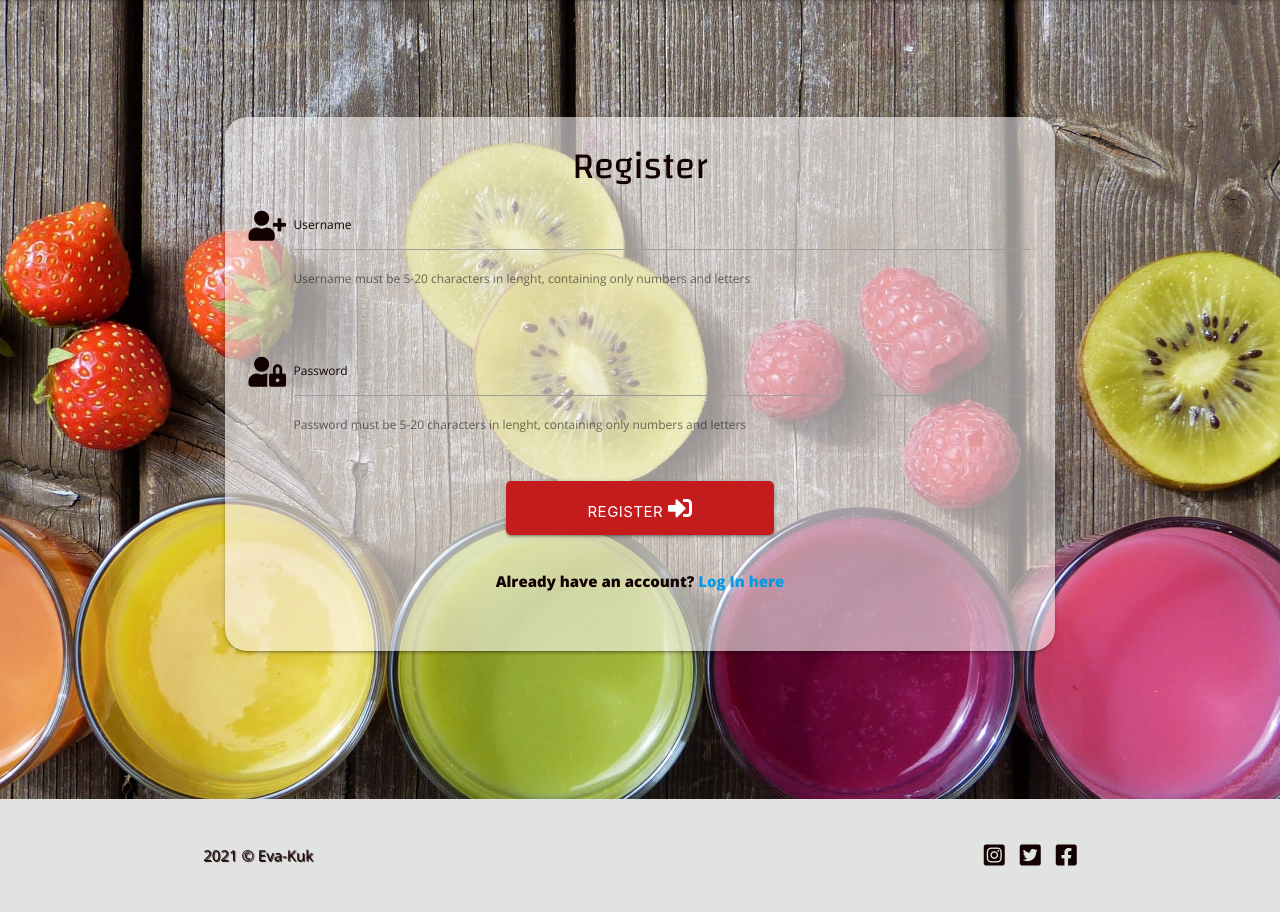
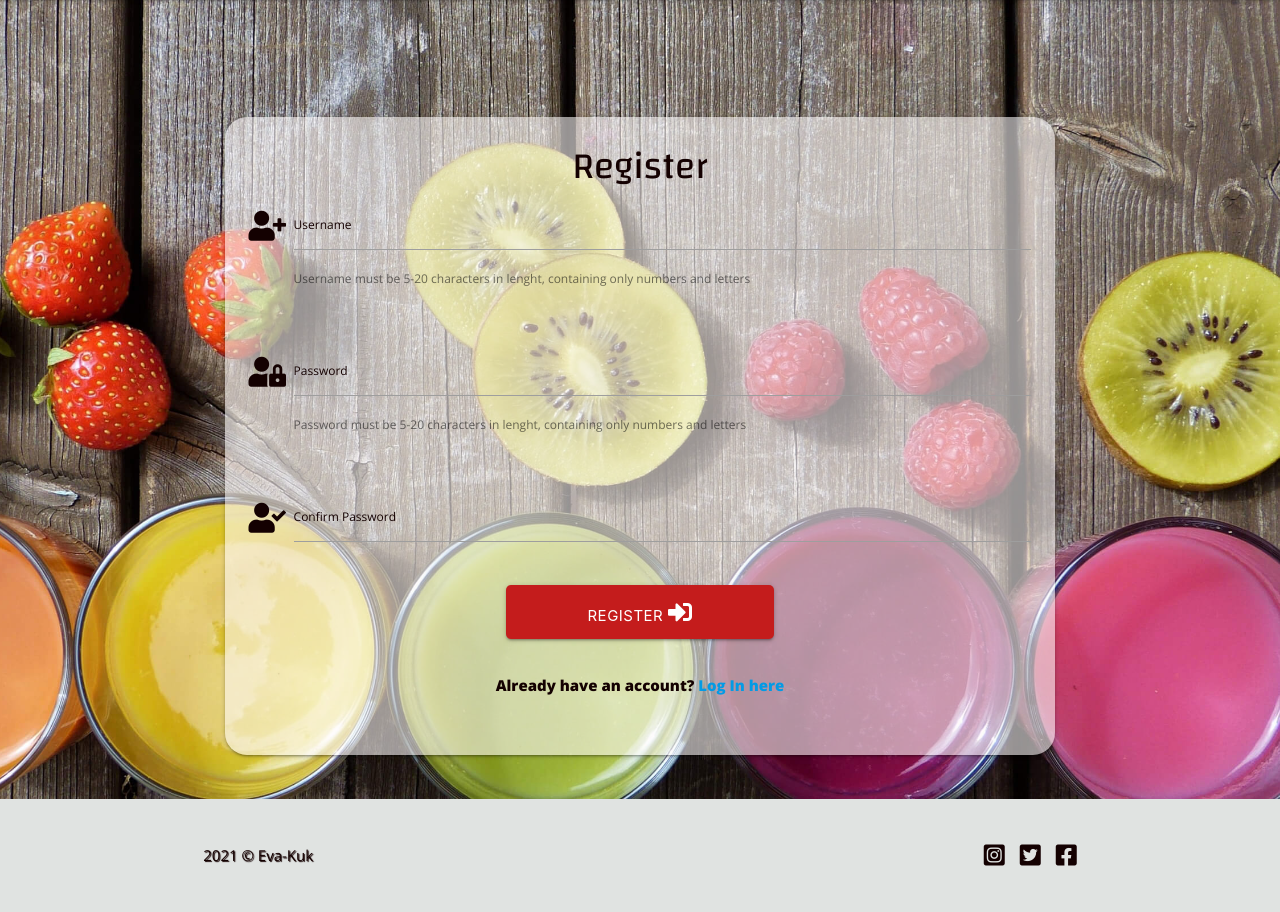
Before and after one commit to Eva-Kuk/smoothie-lovers, a Flask app: page /register in a window 1280 px wide. Shown: the part 65-977 px from the top of the page. Run offline with Flask 2, Linux system fonts and the light colour scheme; some libraries are stand-ins or nearby versions.

Commit message:
feat: Add confirmation password to register

```diff
--- a/app.py
+++ b/app.py
@@ -76,18 +76,28 @@ def register():
             flash("Username already exists, please choose another")
             return redirect(url_for("register"))
 
-        register = {
-            "username": request.form.get("username").lower(),
-            "password": generate_password_hash(request.form.get("password"))
-        }
-        # Add new user to the db
-        mongo.db.users.insert_one(register)
+        # confirm password
+        password = request.form.get("password")
+        confirm_password = request.form.get("confirm_password")
 
-        # put the new user into 'session' cookie
-        session["user"] = request.form.get("username").lower()
-        flash("Welcome, {}".format(
-            request.form.get("username")), "success")
-        return redirect(url_for("profile", username=session["user"]))
+        if password == confirm_password:
+            register = {
+                "username": request.form.get("username").lower(),
+                "password": generate_password_hash(
+                    request.form.get("password")),
+            }
+
+            # Add new user to the db
+            mongo.db.users.insert_one(register)
+
+            # put the new user into 'session' cookie
+            session["user"] = request.form.get("username").lower()
+            flash("Welcome, {}".format(
+                request.form.get("username")), "success")
+            return redirect(url_for("profile", username=session["user"]))
+        else:
+            flash(("Password doesn't match, try again"))
+            return redirect(url_for("register"))
 
     return render_template("register.html")
 
--- a/templates/register.html
+++ b/templates/register.html
@@ -13,10 +13,12 @@
                         <h1 class="center-align text-margin">Register</h1>
                         <div class="input-field col s12">
                             <i class="fas fa-user-plus prefix"></i>
-                    <input id="username" name="username" type="text" minlength="5"
-                    maxlength="20" pattern="^[a-zA-Z0-9]{5,20}$" class="validate" title="5 to 20 upper,lowercase letters and numbers" required>
+                            <input id="username" name="username" type="text" minlength="5" maxlength="20"
+                                pattern="^[a-zA-Z0-9]{5,20}$" class="validate"
+                                title="5 to 20 upper,lowercase letters and numbers" required>
                             <label for="username">Username</label>
-                    <p class="helper-text">Username must be  5-20 characters in lenght, containing only numbers and letters</p>
+                            <p class="helper-text">Username must be 5-20 characters in lenght, containing only numbers
+                                and letters</p>
                         </div>
 
                     </div>
@@ -24,10 +26,20 @@
                     <div class="row">
                         <div class="input-field col s12">
                             <i class="fas fa-user-lock prefix"></i>
-                    <input id="password" name="password" type="password" minlength="5"
-                    maxlength="20" pattern="^[a-zA-Z0-9]{5,20}$" class="validate" title="5 to 20 upper,lowercase letters and numbers" required>
+                            <input id="password" name="password" type="password" minlength="5" maxlength="20"
+                                pattern="^[a-zA-Z0-9]{5,20}$" class="validate"
+                                title="5 to 20 upper,lowercase letters and numbers" required>
                             <label for="password">Password</label>
-                    <p class="helper-text">Password must be  5-20 characters in lenght, containing only numbers and letters</p>
+                            <p class="helper-text">Password must be 5-20 characters in lenght, containing only numbers
+                                and letters</p>
+                        </div>
+                    </div>
+                    <!-- confirm password -->
+                    <div class="row">
+                        <div class="input-field col s12">
+                            <i class="fas fa-user-check prefix"></i>
+                            <input type="password" id="confirm_password" name="confirm_password" class="validate">
+                        <label for="confirm_password">Confirm Password</label>
                         </div>
                     </div>
                     <!--register-->
```
Lines whose indentation alone changed are shown as unchanged.
